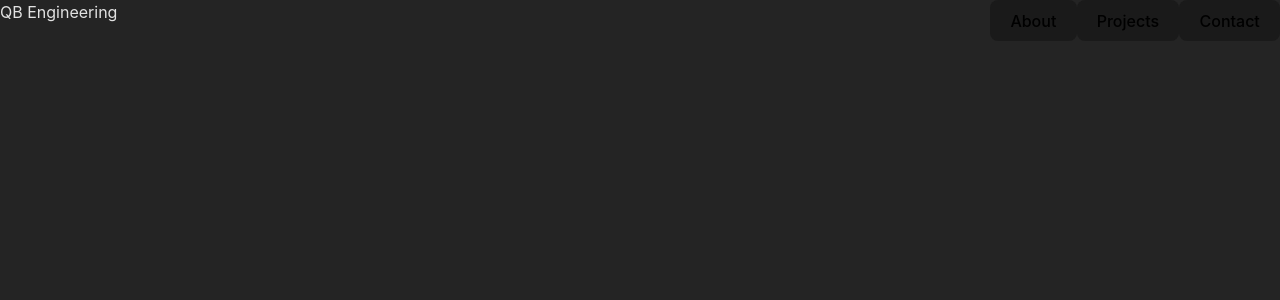
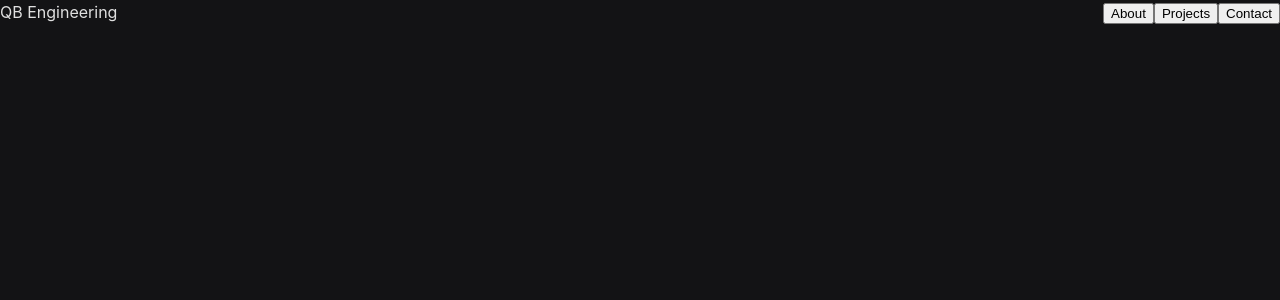
Before and after one commit to damianbrands/QBEsite, a React (Vite) app: page / in a window 1280 px wide. Shown: the top 300 px of the page. Built offline with nearby package versions, Linux system fonts and the light colour scheme.

Commit message:
Font fixed

```diff
--- a/src/index.css
+++ b/src/index.css
@@ -5,7 +5,7 @@
 
   color-scheme: light dark;
   color: rgba(255, 255, 255, 0.87);
-  background-color: #242424;
+  background-color: #131315;
 
   font-synthesis: none;
   text-rendering: optimizeLegibility;
@@ -16,28 +16,6 @@
 
 body {
   margin: 0;
-  display: flex;
   min-width: 320px;
   min-height: 100vh;
 }
-
-h1 {
-  font-size: 3.2em;
-  line-height: 1.1;
-}
-
-button {
-  border-radius: 8px;
-  border: 1px solid transparent;
-  padding: 0.6em 1.2em;
-  font-size: 1em;
-  font-weight: 500;
-  font-family: inherit;
-  background-color: #1a1a1a;
-  cursor: pointer;
-  transition: border-color 0.25s;
-}
-button:focus,
-button:focus-visible {
-  outline: 4px auto -webkit-focus-ring-color;
-}
```
